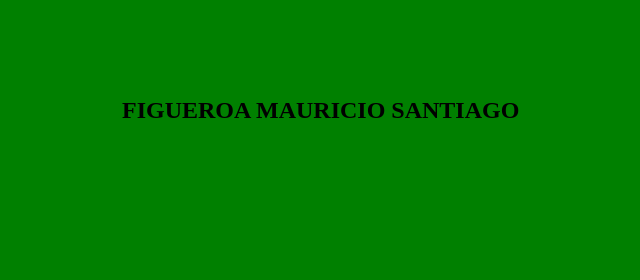
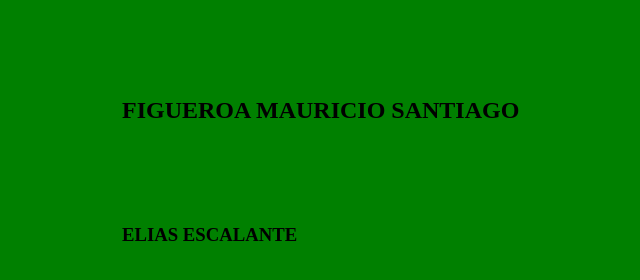
Before and after one commit to deus-sudo26/TP_SO_I4_Equipo_105, a plain HTML site: page index.html in a window 1280 px wide. Shown: the part 240-520 px from the top of the page, without its empty margins (178-818 px from the left). Drawn offline with Linux system fonts and the light colour scheme.

Commit message:
agregue elias nombre

```diff
--- a/index.html
+++ b/index.html
@@ -9,5 +9,6 @@
 <body>
     <h1>Control de versiones</h1>
     <h2>FIGUEROA MAURICIO SANTIAGO</h2>
+    <h3>ELIAS ESCALANTE</h3>
 </body>
 </html>
```
